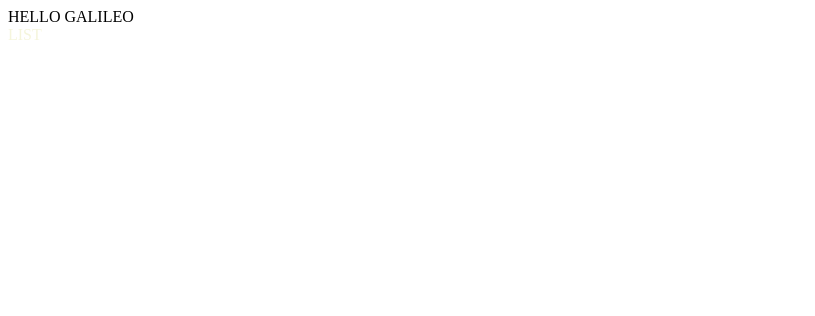
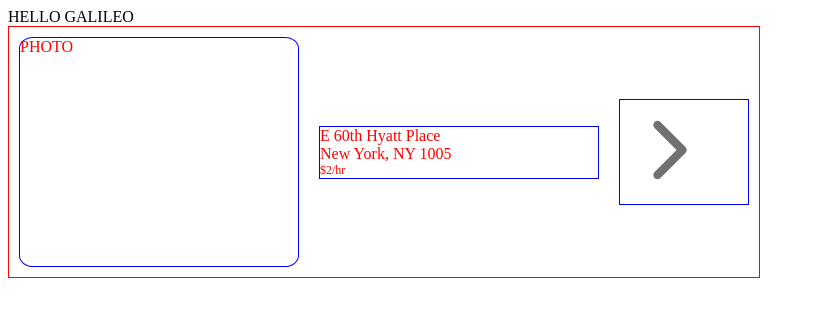
Before and after one commit to raphaelwho/chatBox, a React app: page / in a window 1280 px wide. Shown: the top 316 px of the page, without its empty margins (0-815 px from the left). Built offline with nearby package versions, Linux system fonts and the light colour scheme; the HTML template or start-up script is replaced by a standard one.

Commit message:
Added arrow and info. Working on photo

```diff
--- a/client/src/components/app.jsx
+++ b/client/src/components/app.jsx
@@ -1,5 +1,5 @@
 import React from 'react';
-import BookingList from './shared/bookingList/bookingList.jsx';
+import ParkingSpot from './shared/parkingSpot/parkingSpot.jsx';
 import './app.css';
 
 class App extends React.Component {
@@ -12,7 +12,7 @@ class App extends React.Component {
     return (
       <div>
         HELLO GALILEO
-        <BookingList />
+        <ParkingSpot />
       </div>
     )
   };
--- a/client/src/components/shared/bookingList/bookingList.css
+++ /dev/null
@@ -1,3 +0,0 @@
-.list {
-  color: beige;
-}
--- a/client/src/components/shared/bookingList/bookingList.jsx
+++ /dev/null
@@ -1,19 +0,0 @@
-import React from 'react';
-import './bookingList.css';
-
-class BookingList extends React.Component {
-  constructor (props) {
-    super(props);
-    this.state = {};
-  }
-
-  render () {
-    return (
-      <div className='list'>
-        LIST
-      </div>
-    )
-  };
-}
-
-export default BookingList;
--- /dev/null
+++ b/client/src/components/shared/icons/chevronRight.jsx
@@ -0,0 +1,20 @@
+import React from "react";
+
+const ChevronRight = ({size=24, color="#000000"}) => (
+  <svg
+    className={`right-arrow`}
+    // onClick={nextImage}
+    xmlns="http://www.w3.org/2000/svg"
+    width={size}
+    height={size}
+    viewBox="0 0 24 24"
+    fill="none"
+    stroke={color}
+    strokeWidth="2"
+    strokeLinecap="round"
+    strokeLinejoin="round">
+    <path d="M9 18l6-6-6-6"/>
+  </svg>
+);
+
+export default ChevronRight;
--- /dev/null
+++ b/client/src/components/shared/parkingSpot/parkingSpot.css
@@ -0,0 +1,35 @@
+.spot {
+  color: red;
+  display: grid;
+  grid-template-columns: 2fr 2fr 1fr;
+  width: 750px;
+  height: 250px;
+  border: 1px solid red;
+}
+
+.spot-photo {
+  justify-self: stretch;
+  margin: 10px;
+  border: 1px solid blue;
+  border-radius: 5%;
+}
+
+.spot-info {
+  align-self: center;
+  margin: 10px;
+  border: 1px solid blue;
+}
+
+.spot-arrow {
+  align-self: center;
+  margin: 10px;
+  border: 1px solid blue;
+}
+
+.spot-info p {
+  margin: 0;
+}
+
+.spot-info .rate {
+  font-size: 12px;
+}
--- /dev/null
+++ b/client/src/components/shared/parkingSpot/parkingSpot.jsx
@@ -0,0 +1,30 @@
+import React from 'react';
+import ChevronRight from '../icons/chevronRight.jsx';
+import './parkingSpot.css';
+
+class ParkingSpot extends React.Component {
+  constructor (props) {
+    super(props);
+    this.state = {};
+  }
+
+  render () {
+    return (
+      <div className='spot'>
+        <div className='spot-photo'>
+          PHOTO
+        </div>
+        <div className='spot-info'>
+          <p> E 60th Hyatt Place </p>
+          <p> New York, NY 1005 </p>
+          <p className='rate'>$2/hr</p>
+        </div>
+        <div className='spot-arrow'>
+          <ChevronRight size={100} color={'#707070'}/>
+        </div>
+      </div>
+    )
+  };
+}
+
+export default ParkingSpot;
```
